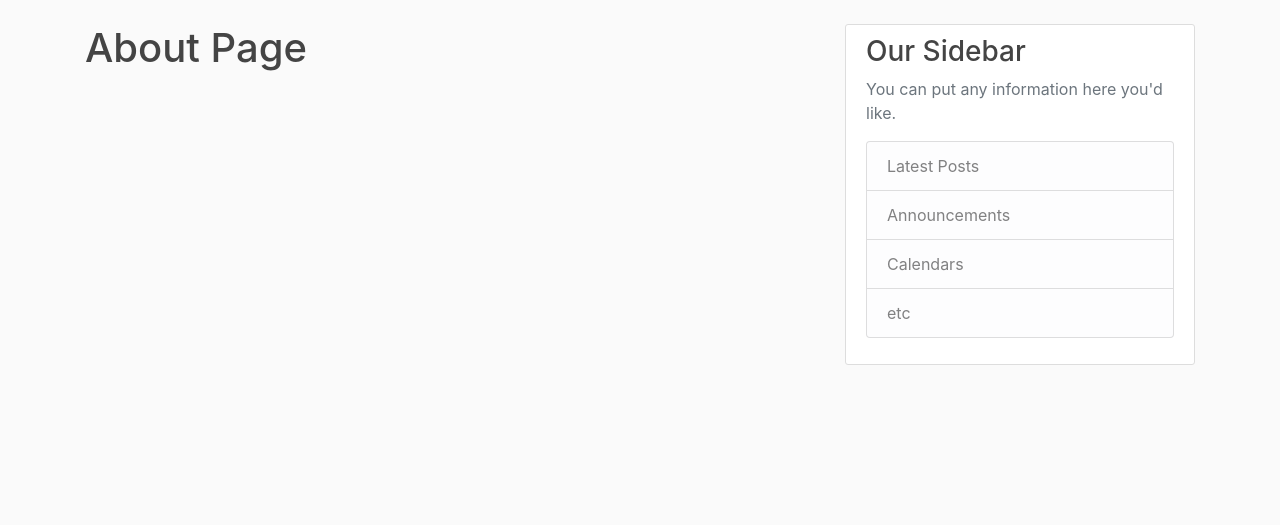
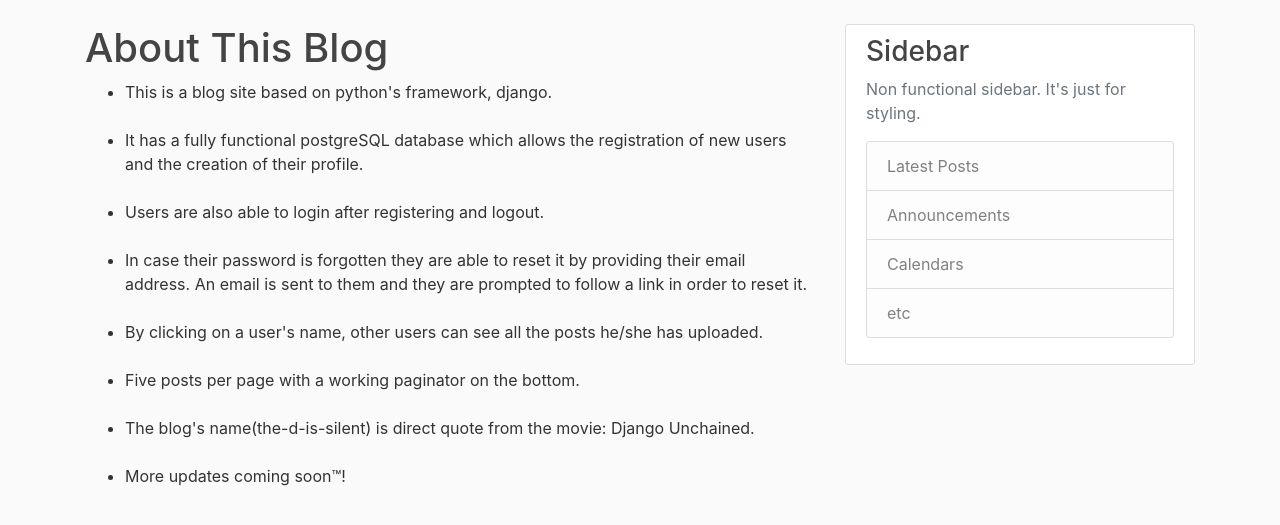
Before and after one commit to pgalak/the-d-is-silent, a Django app: page /about/ in a window 1280 px wide. Shown: the part 56-581 px from the top of the page. Run offline with Django 3.2, Linux system fonts and the light colour scheme; some libraries are stand-ins or nearby versions.

Commit message:
Made some styling changes

```diff
--- a/blog/templates/blog/about.html
+++ b/blog/templates/blog/about.html
@@ -1,4 +1,23 @@
 {% extends "blog/base.html" %}
 {% block content %}
-    <h1>About Page</h1>
+    <h1>About This Blog</h1>
+    <ul>
+        <li>This is a blog site based on python's framework, django.</li><br>
+        <li>It has a fully functional postgreSQL database which
+            allows the registration of new users and the creation of their profile.</li><br>
+        <li>Users are also able to login after
+            registering and logout.</li><br>
+        <li>In case their password is forgotten they are able to reset it by providing their
+            email address. An email is sent to them and they are prompted to follow a link in order to reset it.</li><br>
+        <li>
+            By clicking on a user's name, other users can see all the posts he/she has uploaded.
+        </li><br>
+        <li>
+            Five posts per page with a working paginator on the bottom.
+        </li><br>
+        <li>The blog's name(the-d-is-silent) is direct quote from the movie: Django Unchained.</li><br>
+        <li>
+            More updates coming soon™!
+        </li>
+    </ul>
 {% endblock content %}
--- a/blog/templates/blog/base.html
+++ b/blog/templates/blog/base.html
@@ -60,8 +60,8 @@
         </div>
         <div class="col-md-4">
           <div class="content-section">
-            <h3>Our Sidebar</h3>
-            <p class='text-muted'>You can put any information here you'd like.
+            <h3>Sidebar</h3>
+            <p class='text-muted'>Non functional sidebar. It's just for styling.
               <ul class="list-group">
                 <li class="list-group-item list-group-item-light">Latest Posts</li>
                 <li class="list-group-item list-group-item-light">Announcements</li>
--- a/blog/templates/blog/home.html
+++ b/blog/templates/blog/home.html
@@ -5,7 +5,7 @@
           <img class="rounded-circle article-img" src="{{ post.author.profile.image.url }}">
           <div class="media-body">
             <div class="article-metadata">
-              <a class="mr-2" href="#">{{ post.author }}</a>
+              <a class="mr-2" href="{% url 'user-posts' post.author.username %}">{{ post.author }}</a>
               <small class="text-muted">{{ post.date_posted|date:"F d, Y" }}</small>
             </div>
             <h2><a class="article-title" href="{% url 'post-detail' post.id %}">{{ post.title }}</a></h2>
```
